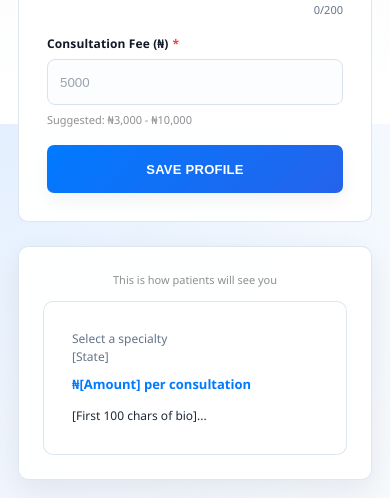
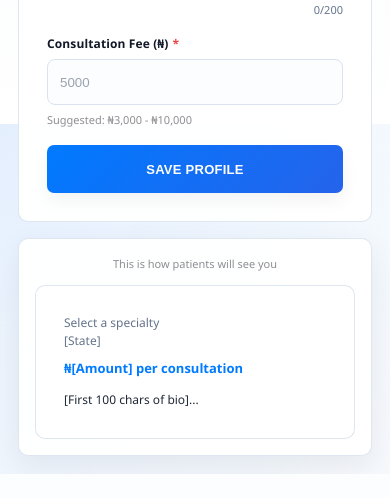
Before and after one commit to Agbahcus/teledent, a Django app: template templates/profile_setup.html in a window 390 px wide. Shown: the part 720-1218 px from the top of the page. After the commit the page ends 1194 px from the top, so only its background shows below. Run offline with Django 5.2, Linux system fonts and the light colour scheme; the template is opened without the code that fills it: values that come from a table or form of the project are taken from there, others are empty.

Commit message:
Fix mobile layout for two-col pages

```diff
--- a/static/css/app.css
+++ b/static/css/app.css
@@ -567,13 +567,15 @@ h3{font-size:18px;font-weight:600;color:var(--dark-gray);margin:0 0 var(--gap)}
     border-bottom: 8px solid var(--light-gray); /* Mobile card separation */
   }
   .two-col,.two-col-60{grid-template-columns:1fr}
+  .two-col,.two-col-60{gap:16px}
+  .side-card,.preview{padding:16px}
+  .thumbs{gap:10px}
 }
 
 @media (min-width: 641px) and (max-width: 1024px){
   .sidebar{width:160px}
   .main{margin-left:160px}
   .app-footer{margin-left:160px}
-  .two-col-60{grid-template-columns: 60% 40%}
 }
 
 /* Modern visual refresh */
```
